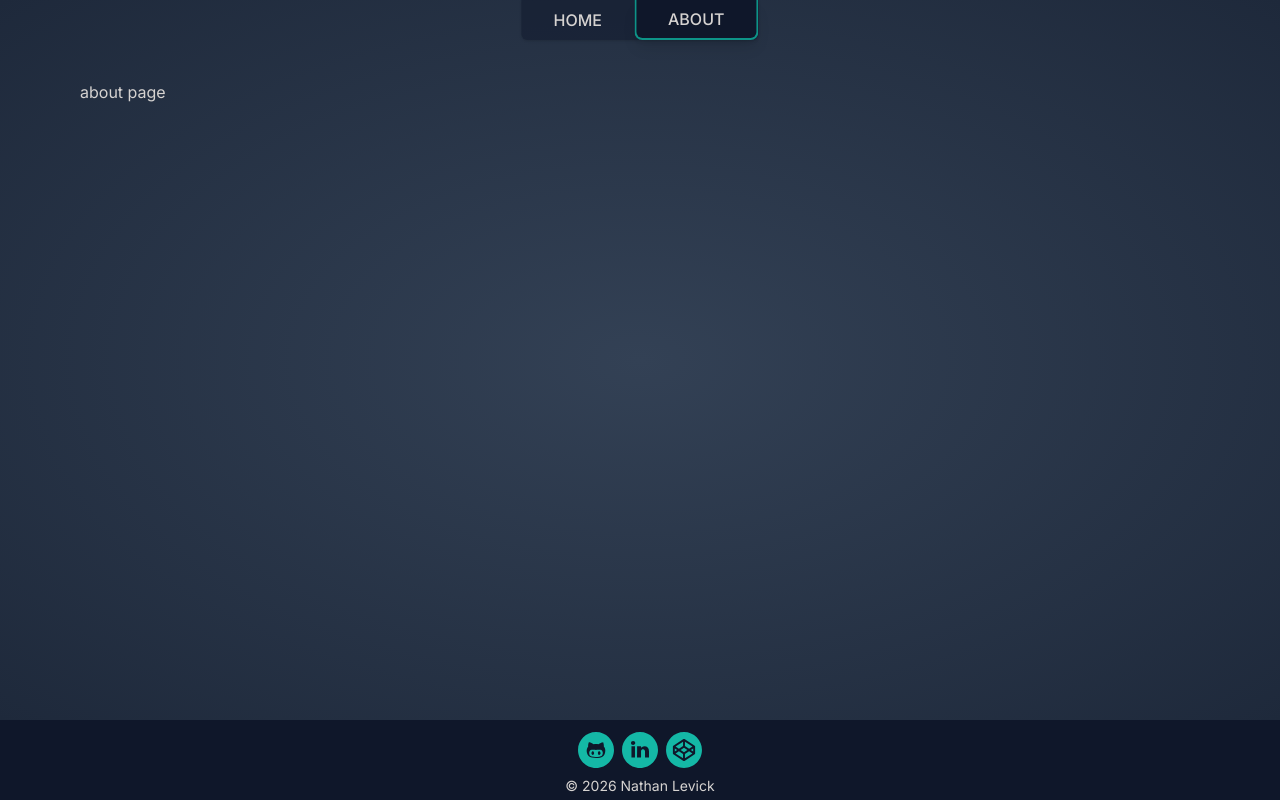
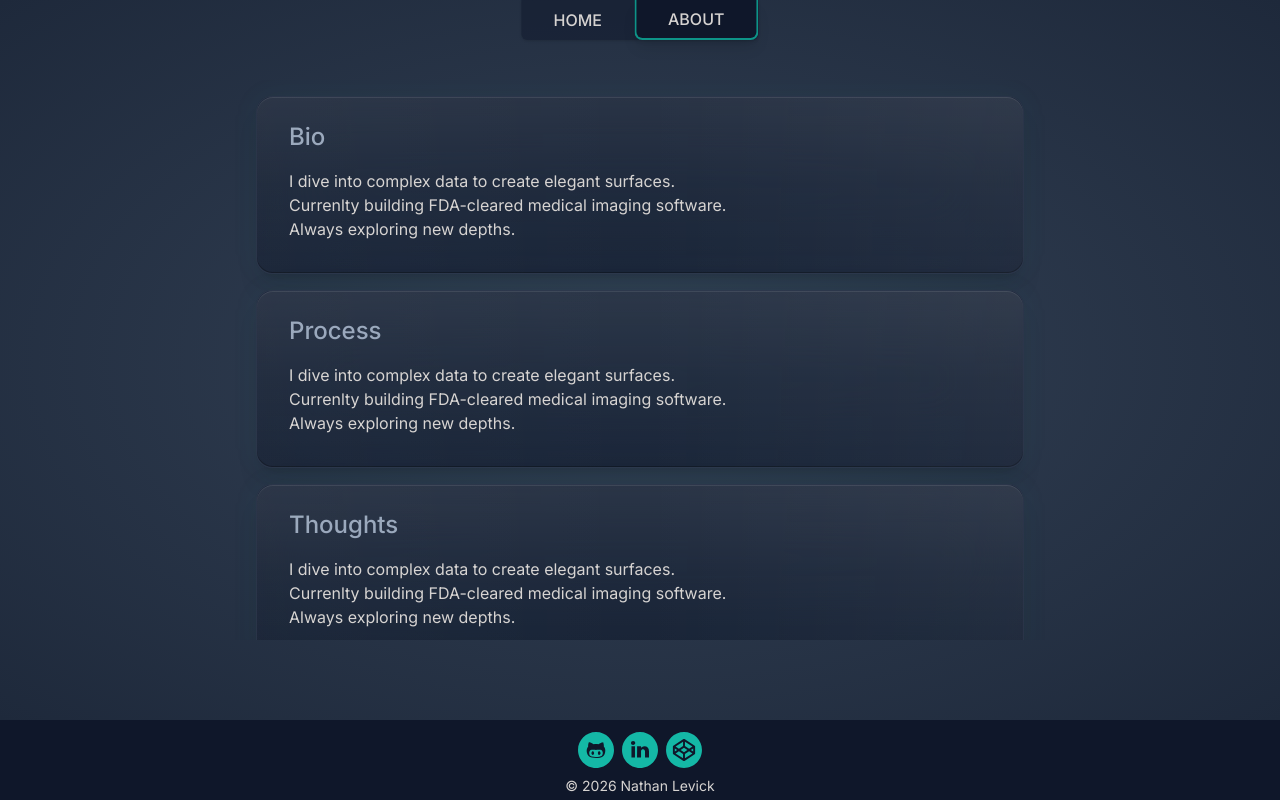
Before and after one commit to nlevick/portfolio, a Next.js app: page /about in a window 1280 px wide. Built offline with nearby package versions, Linux system fonts and the light colour scheme.

Commit message:
[#15] Mock in with styled card

```diff
--- a/src/app/(content)/about/page.tsx
+++ b/src/app/(content)/about/page.tsx
@@ -1,3 +1,25 @@
+import Card from '@/components/Card';
+
 export default function About() {
-  return <section className="">about page</section>;
+  return (
+    <section className="flex-1 overflow-y-scroll overflow-x-hidden">
+      <div className="">
+        <Card title="Bio">
+          <p>I dive into complex data to create elegant surfaces.</p>
+          <p>Currenlty building FDA-cleared medical imaging software.</p>
+          <p>Always exploring new depths.</p>
+        </Card>
+        <Card title="Process">
+          <p>I dive into complex data to create elegant surfaces.</p>
+          <p>Currenlty building FDA-cleared medical imaging software.</p>
+          <p>Always exploring new depths.</p>
+        </Card>
+        <Card title="Thoughts">
+          <p>I dive into complex data to create elegant surfaces.</p>
+          <p>Currenlty building FDA-cleared medical imaging software.</p>
+          <p>Always exploring new depths.</p>
+        </Card>
+      </div>
+    </section>
+  );
 }
--- a/src/app/(content)/layout.tsx
+++ b/src/app/(content)/layout.tsx
@@ -6,7 +6,7 @@ export default function ContentLayout({
   return (
     <main
       id="about"
-      className="p-20 flex flex-col justify-between h-full bg-gradient-radial from-slate-700 to-slate-800"
+      className="px-6 py-12 md:p-20 flex flex-col justify-between h-full bg-gradient-radial from-slate-700 to-slate-800"
     >
       {children}
     </main>
--- /dev/null
+++ b/src/components/Card.tsx
@@ -0,0 +1,24 @@
+import { ReactNode } from 'react';
+
+interface CardProps {
+  title?: string;
+  children?: ReactNode;
+}
+
+export default function Card({ title, children }: CardProps) {
+  return (
+    <div className="relative m-4 mx-auto w-full max-w-full sm:max-w-xl md:max-w-2xl lg:max-w-3xl">
+      <div className="absolute -inset-px rounded-2xl bg-teal-500/10 blur-lg opacity-40" />
+      <div className="relative rounded-2xl border border-slate-400/15 bg-background/60 backdrop-blur-2xl p-8 pt-6 shadow-xl">
+        <div className="pointer-events-none absolute inset-0 rounded-2xl shadow-[inset_0_1px_0_rgba(255,255,255,0.09),inset_0_-1px_0_rgba(0,0,0,0.3)]" />
+        <div className="pointer-events-none absolute inset-0 rounded-2xl bg-gradient-to-b from-white/15 via-white/5 to-transparent opacity-50" />
+        <div className="pointer-events-none absolute inset-0 rounded-2xl bg-gradient-to-r from-white/5 via-transparent to-white/10 opacity-40" />
+
+        {title && (
+          <h3 className="font-medium text-2xl text-slate-400">{title}</h3>
+        )}
+        {children && <div className="mt-4">{children}</div>}
+      </div>
+    </div>
+  );
+}
```
